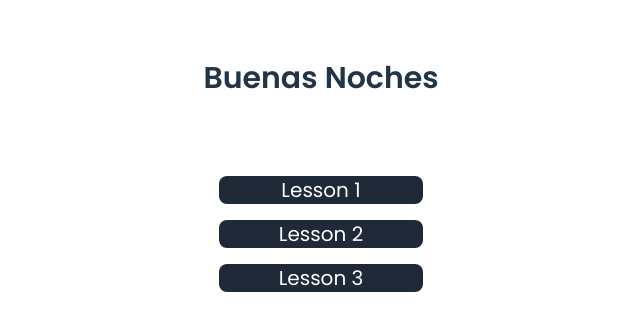
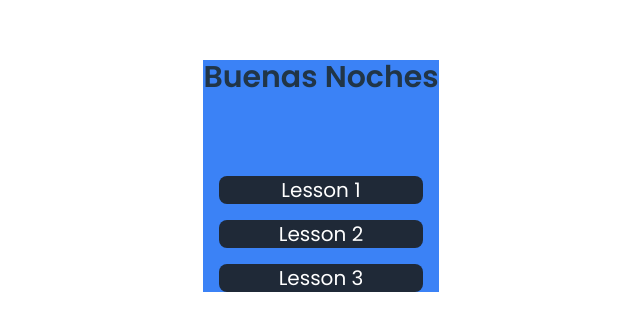
Before and after one commit to zhucs/buenas-tardes, a React (Vite) app: page / in a window 1280 px wide. Shown: the part 216-546 px from the top of the page, without its empty margins (319-959 px from the left). Built offline with nearby package versions, Linux system fonts and the light colour scheme.

Commit message:
basic-lesson-page Animate greeting text bounce

```diff
--- a/src/App.jsx
+++ b/src/App.jsx
@@ -10,7 +10,7 @@ import Lessons from "./components/Lessons.jsx";
 const App = () => {
     return (
         <BrowserRouter>
-            <div className='relative z-0'>
+            <div className=''>
                 <Lessons/>
             </div>
         </BrowserRouter>
--- a/src/components/Lessons.jsx
+++ b/src/components/Lessons.jsx
@@ -19,17 +19,17 @@ const Lessons = () => {
     };
 
     return (
-        <div className={`bg-cover bg-no-repeat`}>
+        <div className={`bg-cover bg-no-repeat bg-blue-500`}>
             <div>
-                <div className={`bg-white `}>
-                    <h3 className={`text-center font-semibold text-3xl`}>{getGreeting()}</h3>
+                <div className={``}>
+                    <h3 className={`text-center font-semibold text-3xl animate-bounce`}>{getGreeting()}</h3>
                 </div>
                 <div className={`w-full`}>
                     <ul className={`grid-cols-1 gap-4 sm:grid-cols-1 mt-20`}>
                         {spanishLessons.map((spanishLesson) => (
                             <li key={spanishLessons.id}
                                 className=
-                                    {`text-center cursor-pointer bg-gray-800 my-4 mx-4 rounded-lg
+                                    {`text-center cursor-pointer bg-gray-800 m-4 rounded-lg
                                 transition-transform hover:scale-105 text-white text-xl`}
                             >
                                 {spanishLesson.title}
```
